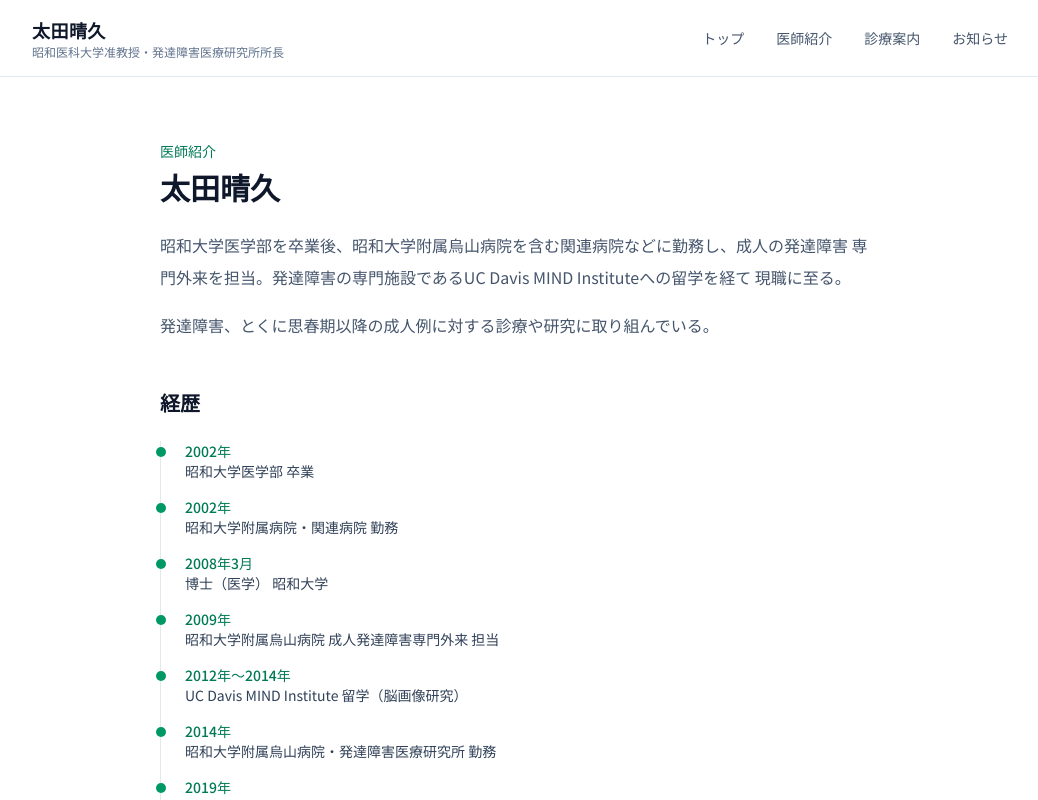
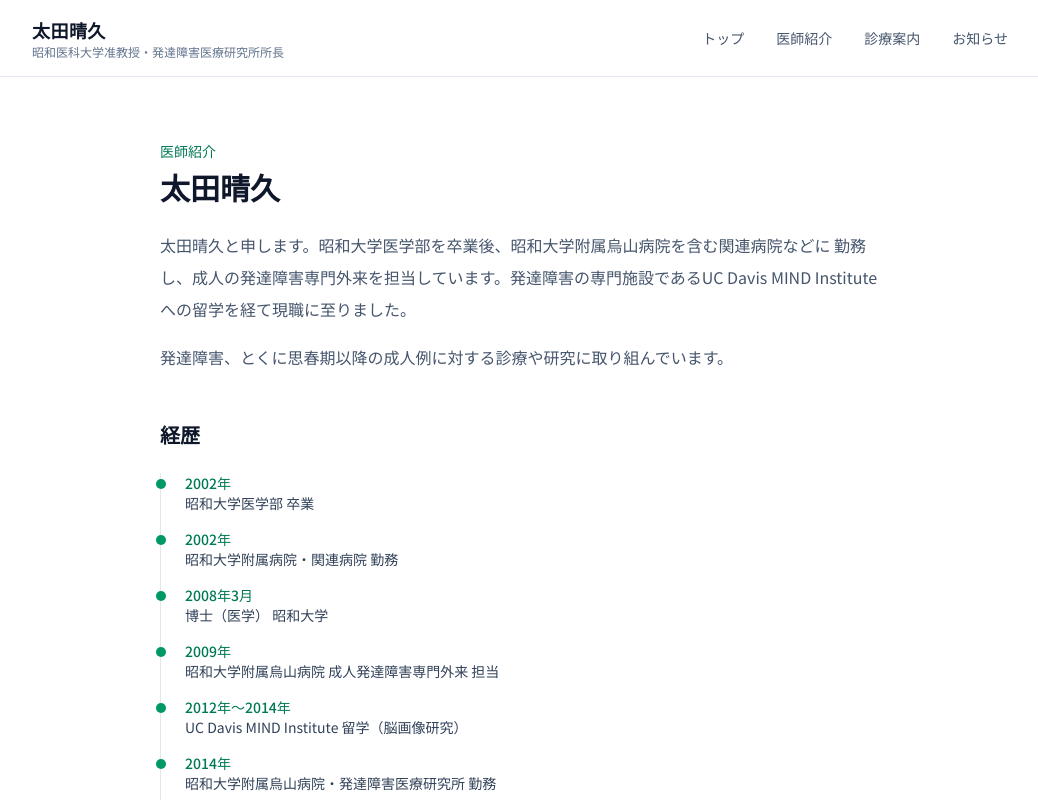
Before and after one commit to Coding-dotcom-cell/Haruhisa-Ota, a Next.js app: page /profile in a window 1280 px wide. Shown: the top 800 px of the page, without its empty margins (120-1158 px from the left). Built offline with nearby package versions, Linux system fonts and the light colour scheme.

Commit message:
Restore polite form for self-introduction paragraph

```diff
--- a/src/app/profile/page.tsx
+++ b/src/app/profile/page.tsx
@@ -30,12 +30,12 @@ export default function ProfilePage() {
       <p className="text-sm font-medium text-emerald-700">医師紹介</p>
       <h1 className="mt-2 text-3xl font-bold text-slate-900">{site.name}</h1>
       <p className="mt-6 text-base leading-8 text-slate-600">
-        昭和大学医学部を卒業後、昭和大学附属烏山病院を含む関連病院などに勤務し、成人の発達障害
-        専門外来を担当。発達障害の専門施設であるUC Davis MIND Instituteへの留学を経て
-        現職に至る。
+        {site.name}と申します。昭和大学医学部を卒業後、昭和大学附属烏山病院を含む関連病院などに
+        勤務し、成人の発達障害専門外来を担当しています。発達障害の専門施設であるUC Davis MIND
+        Instituteへの留学を経て現職に至りました。
       </p>
       <p className="mt-4 text-base leading-8 text-slate-600">
-        発達障害、とくに思春期以降の成人例に対する診療や研究に取り組んでいる。
+        発達障害、とくに思春期以降の成人例に対する診療や研究に取り組んでいます。
       </p>
 
       <section className="mt-12">
```
